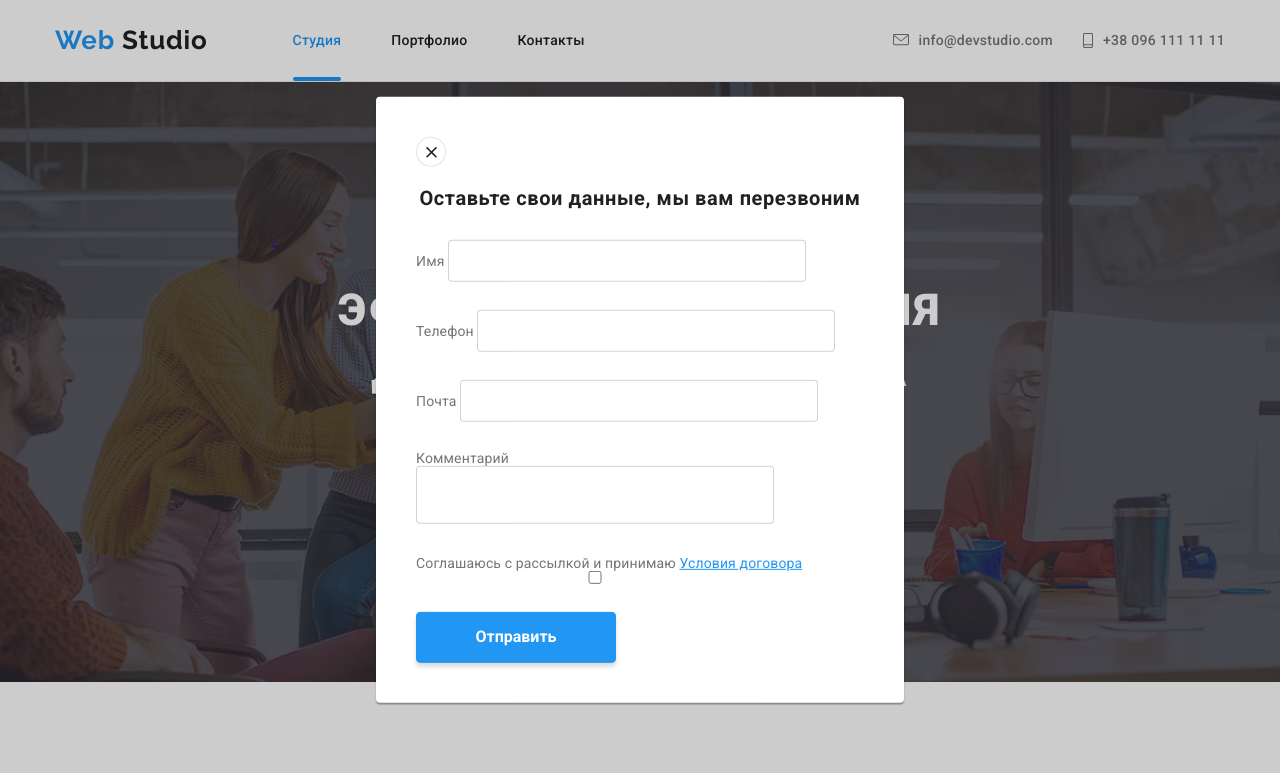
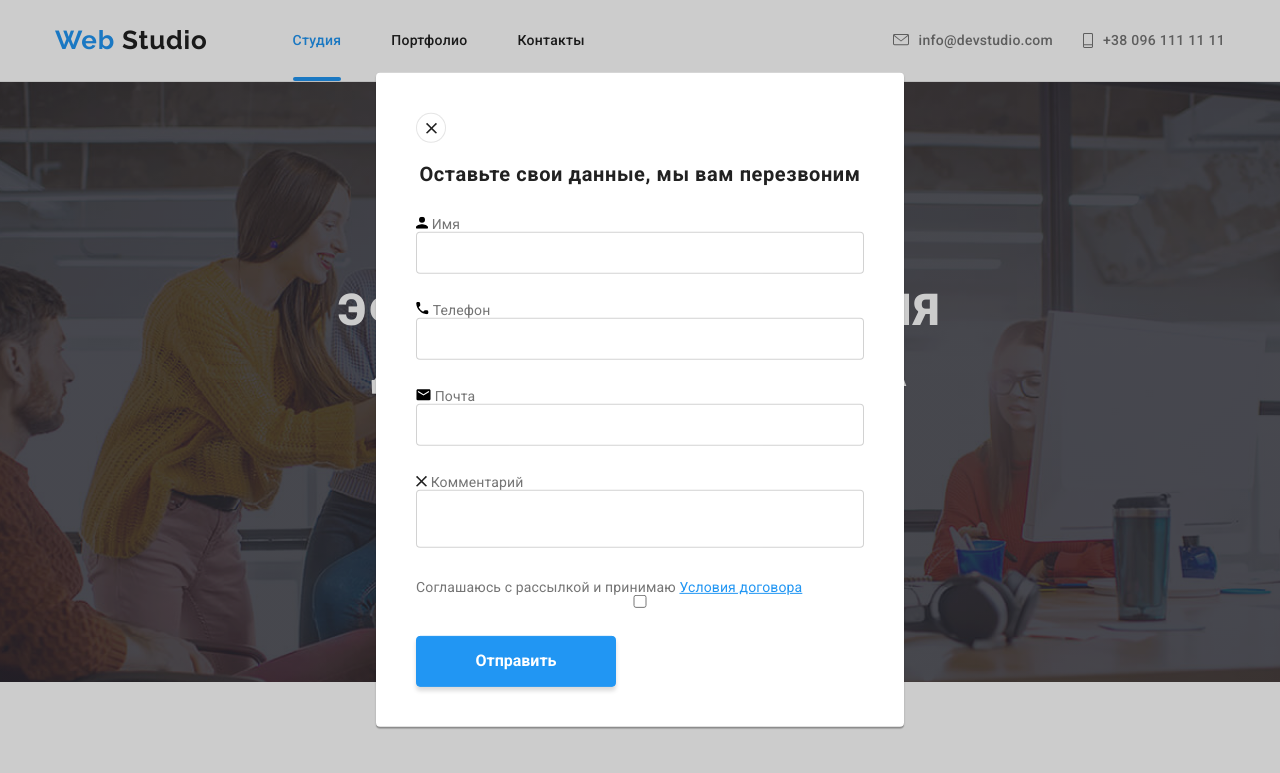
Before and after one commit to Julia-itcourse/goit-markup-hw-06, a plain HTML site: page index.html in a window 1280 px wide. Shown: the top 773 px of the page. Drawn offline with nearby package versions, Linux system fonts and the light colour scheme.

Commit message:
adjusting icons

```diff
--- a/css/main.css
+++ b/css/main.css
@@ -986,6 +986,7 @@ textarea {
   border: 1px solid rgba(33, 33, 33, 0.2);
   box-sizing: border-box;
   border-radius: 4px;
+  width: 100%;
 }
 
 .close-button {
@@ -1006,3 +1007,16 @@ textarea {
   height: 11px;
   fill: var(--title-text-color);
 }
+
+#name-form-icon {
+  width: 12px;
+  height: 12px;
+}
+#tel-form-icon {
+  width: 13px;
+  height: 13px;
+}
+#mail-form-icon {
+  width: 15px;
+  height: 12px;
+}
--- a/index.html
+++ b/index.html
@@ -533,28 +533,37 @@
     <div class="backdrop">
       <div class="modal">
         <button class="close-button">
-          <svg class="form-close-icon">
+          <svg class="form-icon form-close-icon" id="close-icon">
             <use xlink:href="./images/sprite.svg#close-icon"></use>
           </svg>
         </button>
         <p class="modal-title">Оставьте свои данные, мы вам перезвоним</p>
         <form id="form" action="#" class="form">
           <div class="form-field">
-            <label
-              ><span>Имя</span>
+            <label></label>
+              <svg class="form-icon" id="name-form-icon">
+                <use xlink:href="./images/sprite.svg#name-form-icon"></use>
+              </svg>
+              <span>Имя</span>
               <input class="input-field" type="text" name="name" id="name" />
             </label>
           </div>
 
           <div class="form-field">
-            <label
-              ><span>Телефон</span>
+            <label>
+              <svg class="form-icon" id="tel-form-icon">
+                <use xlink:href="./images/sprite.svg#tel-form-icon"></use>
+              </svg>
+              <span>Телефон</span>
               <input class="input-field" type="tel" name="tel" id="tel" />
             </label>
           </div>
           <div class="form-field">
-            <label
-              ><span>Почта</span>
+            <label>
+              <svg class="form-icon" id="mail-form-icon">
+                <use xlink:href="./images/sprite.svg#mail-form-icon"></use>
+              </svg>
+              <span>Почта</span>
               <input
                 class="input-field"
                 type="email"
@@ -564,8 +573,11 @@
             </label>
           </div>
           <div class="form-field">
-            <label
-              ><span>Комментарий</span>
+            <label>
+              <svg class="form-close-icon">
+                <use xlink:href="./images/sprite.svg#close-icon"></use>
+              </svg>
+              <span>Комментарий</span>
               <textarea class="input-field" name="comment" id="comment">
               </textarea>
             </label>
```
